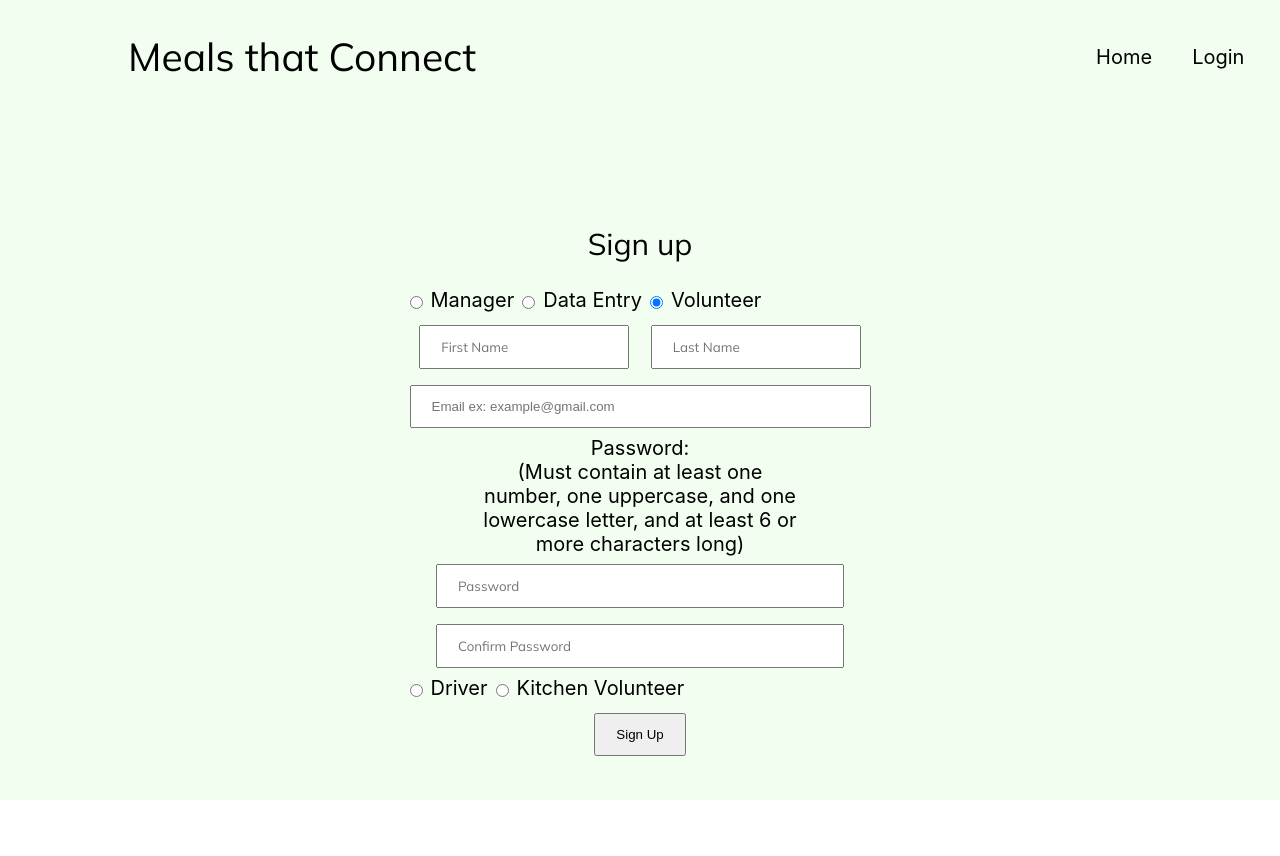
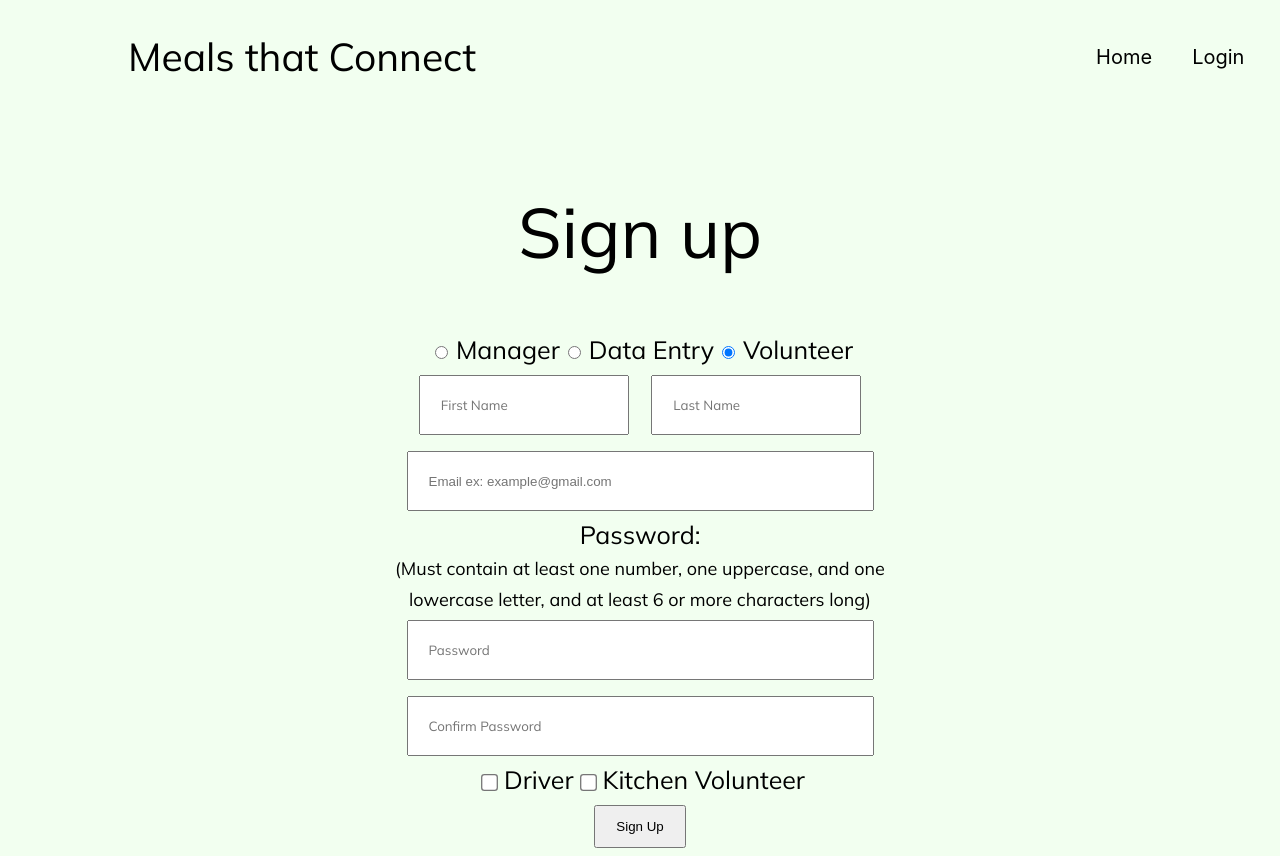
Before and after one commit to hack4impact-calpoly/meals-that-connect, a React (Create React App) app in the folder frontend/: page /signup in a window 1280 px wide. Both pictures are taken after a click on the radio button "Volunteer". Before the commit the page ends 800 px from the top, so only its background shows below. Built offline with nearby package versions, Linux system fonts and the light colour scheme; a web font is replaced by a local one.

Commit message:
Added password validation. Changed CSS to improve usability

```diff
--- a/frontend/src/components/Signup.js
+++ b/frontend/src/components/Signup.js
@@ -7,6 +7,7 @@ class Signup extends Component {
         super(props);
         this.state = {
             userType: "",
+            passwordValidated: true,
             isAuthenticated: false,
             personalData: { //shared across all users
                 firstName: "",
@@ -39,17 +40,29 @@ class Signup extends Component {
     changeVolunteerType = (event) => {
         let volunteerData = this.state.volunteerData;
         if (event.target.value === "driver") {
-            volunteerData["driver"] = true;
-            volunteerData["kitchenStaff"] = false;
+            volunteerData["driver"] = !volunteerData["driver"];
         }
         else {
-            volunteerData["driver"] = false;
-            volunteerData["kitchenStaff"] = true;
+            volunteerData["kitchenStaff"] = !volunteerData["kitchenStaff"];
         }
         this.setState({volunteerData: volunteerData});
+
+    }
+
+    validatePassword = (event) => {
+        const confirmPassword = event.target.value;
+        const password = this.state.personalData["password"];
+        if (password !== confirmPassword) {
+            this.setState({passwordValidated: false});
+        }
+        else {
+            this.setState({passwordValidated: true});
+        }
     }
 
     addUser = (event) => {
+        if (this.state.passwordValidated === true) {
+            console.log("nice!")
             if (this.state.userType === "siteManager") {
                 this.addSiteManager(this.state.personalData);
             }
@@ -58,6 +71,7 @@ class Signup extends Component {
             }
             else {
                 this.addVolunteer(this.state.personalData, this.state.volunteerData);
+            }
         }
         event.preventDefault(); //prevent the page from reloading, might remove later
     }
@@ -72,7 +86,13 @@ class Signup extends Component {
             site: personalData["site"]
         }
 
-        this.postUserData(newSiteManager);
+        fetch('nice.com', {
+            method: 'POST',
+            headers: {
+                'Content-Type': 'application/json'
+            },
+            body: JSON.stringify(newSiteManager)
+        })
     }
 
     addDataEntry = (personalData) => {
@@ -85,7 +105,13 @@ class Signup extends Component {
             site: personalData["site"]
         }
 
-        this.postUserData(newDataEntry);
+        fetch('nice.com', {
+            method: 'POST',
+            headers: {
+                'Content-Type': 'application/json'
+            },
+            body: JSON.stringify(newDataEntry)
+        })
     }
 
     addVolunteer = (personalData, volunteerData) => {
@@ -98,10 +124,16 @@ class Signup extends Component {
             driver: volunteerData["driver"],
             kitchenStaff: volunteerData["kitchenStaff"],
             isAuthenticated_driver: volunteerData["isAuthenticated_driver"],
-            isAuthenticated_kitchenStaff: volunteerData["isAuthenticated_kitchenStaff"],
+            isAuthenticated_kitchenStaff: volunteerData["isAuthenticated_kitchenStaff"]
         }
 
-        this.postUserData(newVolunteer);
+        fetch('nice.com', {
+            method: 'POST',
+            headers: {
+                'Content-Type': 'application/json'
+            },
+            body: JSON.stringify(newVolunteer)
+        })
     }
 
     postUserData = (userData) => {
@@ -117,8 +149,8 @@ class Signup extends Component {
     render() {
         return (
             <div>
-                <main className="signup-form">
-                    <h2>Sign up</h2>
+                <main id="signup-form">
+                    <h2 id="title">Sign up</h2>
                     <form onSubmit={this.addUser}>
                         <div id="cta-type">
                             <input type="radio" id="siteManager" name="cta" value="siteManager" onChange={this.changeUserType}/>
@@ -130,24 +162,31 @@ class Signup extends Component {
                         </div>
                         <input type="text" id="firstName" placeholder="First Name" onChange={this.handleChange} size="22" required/> <input type="text" id="lastName" placeholder="Last Name" onChange={this.handleChange} size="22" required/>
                         <br/>
-                        <input type="email" id="email" placeholder="Email ex: example@gmail.com" onChange={this.handleChange} size="50" required/>
+                        <input type="email" className="account-info" id="email" placeholder="Email ex: example@gmail.com" onChange={this.handleChange} size="50" required/>
                         <br/>
-                        <label for="password">Password: <br/>(Must contain at least one <br/>number, one uppercase, and one <br/>lowercase letter, and at least 6 or <br/>more characters long)</label>
+                        <label for="password">Password:</label>
                         <br/>
-                        <input type="password" id="password" placeholder="Password" onChange={this.handleChange}
+                        <label id="pass-label" for="password">(Must contain at least one number, one uppercase, and one <br/>lowercase letter, and at least 6 or more characters long)</label>
+                        <br/>
+                        <input type="password" className="account-info" id="password" placeholder="Password" onChange={this.handleChange}
                             pattern="(?=.*\d)(?=.*[a-z])(?=.*[A-Z]).{6,}" title="Must contain at least one number, one uppercase, and one lowercase letter, and at least 6 or more characters long"
                             size="50" required/>
                         <br/>
-                        <input type="password" id="password-confirm" placeholder="Confirm Password" size="50" required/>
+                        <input type="password" className="account-info" id="password-confirm" placeholder="Confirm Password" size="50" onChange={this.validatePassword}  required/>
                         <br/>
-                        {/* I have no idea why selecting volunteer and having this section conditionally render
-                            causes the first set of radio buttons to move left slightly, will investigate later!*/}
+                        <section>
+                            {this.state.passwordValidated === false &&
+                                <div>
+                                    <p id="pass-error">Confirm password does not match password!</p>
+                                </div>
+                            }
+                        </section>
                         <section>
                             {this.state.userType === "volunteer" &&
                                 <div id="volunteer-type">
-                                    <input type="radio" id="driver" name="volunteer" value="driver" onChange={this.changeVolunteerType}/>
+                                    <input type="checkbox" id="driver" name="volunteer" value="driver" onChange={this.changeVolunteerType}/>
                                     <label for="driver">Driver</label>
-                                    <input type="radio" id="kitchen" name="volunteer" value="kitchen" onChange={this.changeVolunteerType}/>
+                                    <input type="checkbox" id="kitchen" name="volunteer" value="kitchen" onChange={this.changeVolunteerType}/>
                                     <label for="kitchen">Kitchen Volunteer</label>
                                 </div>
                             }
--- a/frontend/src/css/Signup.css
+++ b/frontend/src/css/Signup.css
@@ -1,33 +1,48 @@
-
-h2 {
-    display: flex;
-    align-items: center;
-
-}
-
 #signup-button {
     display: block;
     margin: 10px auto;
 }
 
-.signup-form {
+#signup-form {
     display: flex;
+    font-family: 'Mulish', sans-serif;
     align-items: center;
-    margin-top: 200px;
+    margin-top: 130px;
     flex-direction: column;
     color: black;
-    font-size: 20px;
+    font-size: 25px;
 }
 
-#cta-type {
-    display: flex;
-    flex-direction: row;
-
+#title {
+    font-size: 70px;
 }
 
+input[type=text],
+input[type=email],
+input[type=password] {
+    height: 60px;
+}
 
-#volunteer-type {
-    display: flex;
-    margin-right: 10px;
-    font-size: 20px;
+input[type=text]:focus,
+input[type=email]:focus,
+input[type=password]:focus {
+    background-color: #b7f8ac;
 }
+
+input[type=checkbox] {
+    -webkit-transform: scale(1.3);
+    transform: scale(1.3);
+}
+
+.account-info {
+    width: 467px;
+}
+
+#pass-error {
+    color: red;
+}
+
+#pass-label {
+    font-size: 18px;
+    text-align: center;
+}
```
Lines whose indentation alone changed are shown as unchanged.
